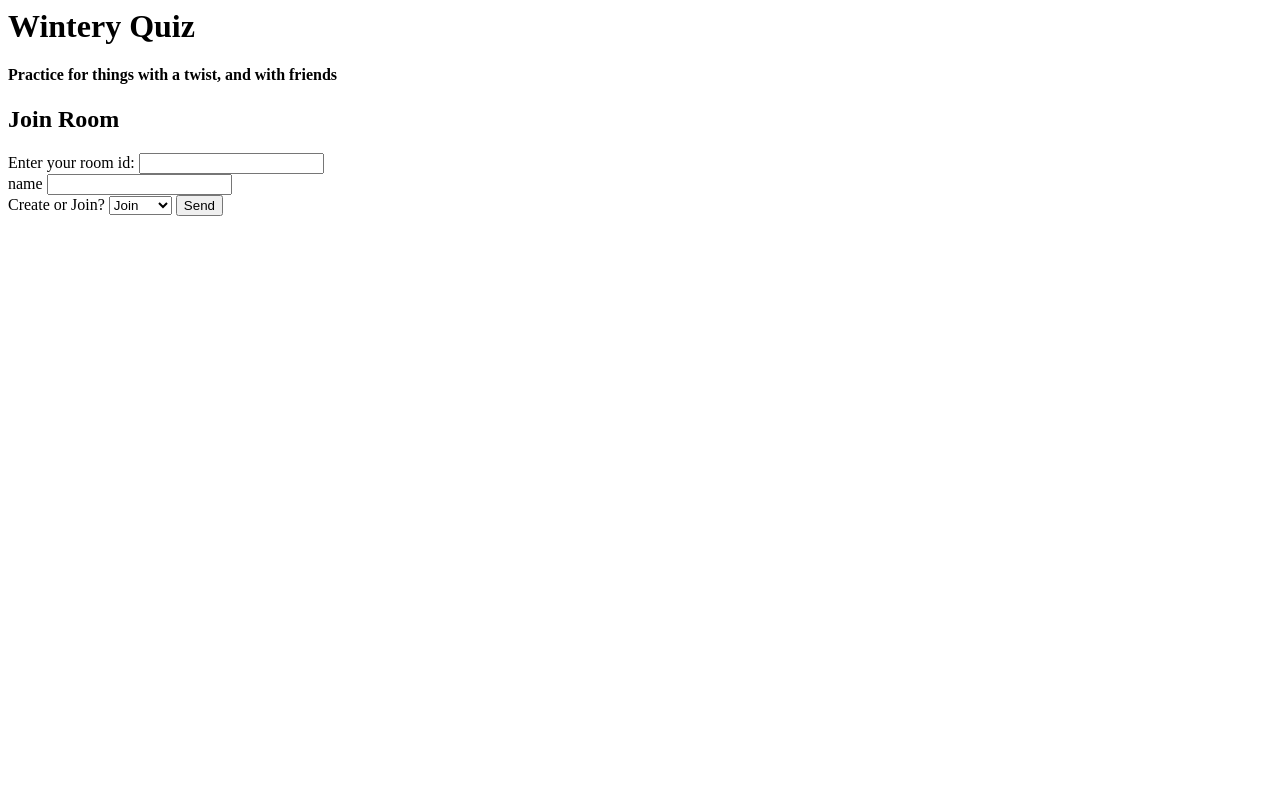
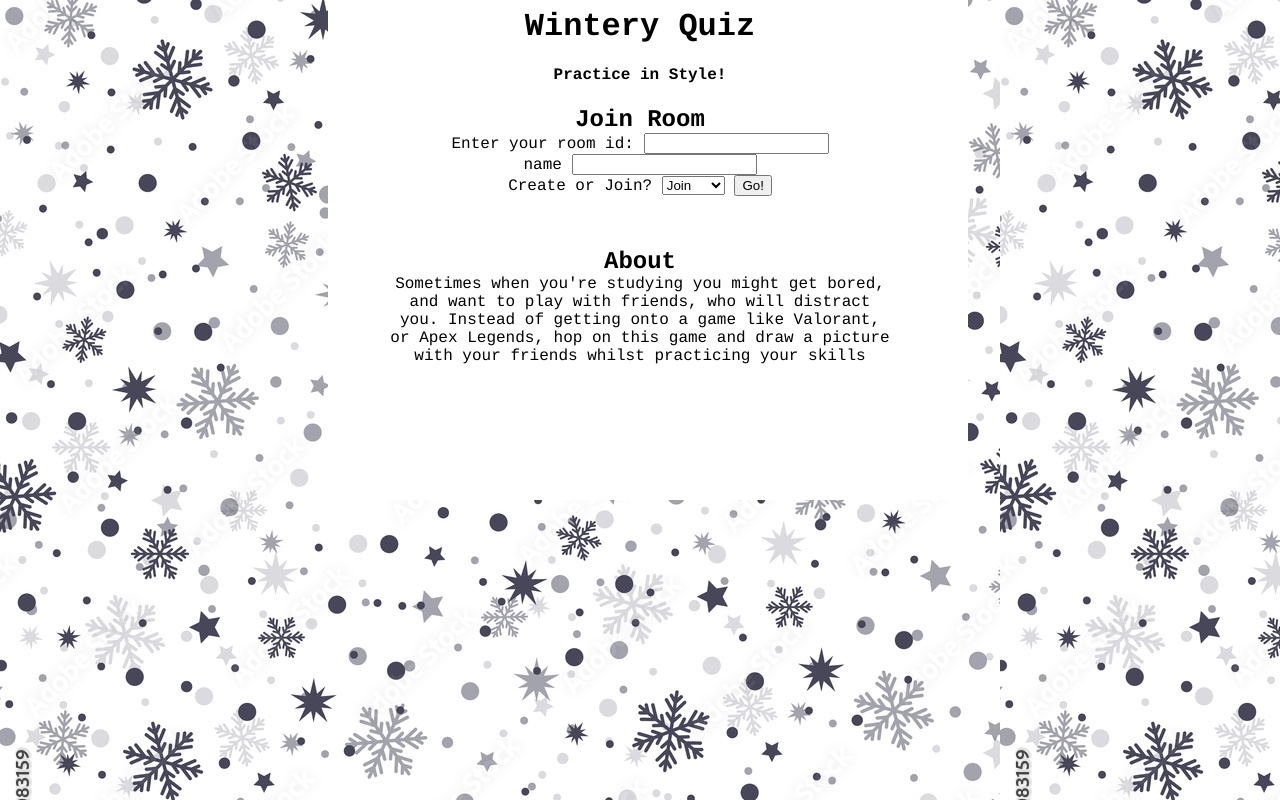
Before and after one commit to Yohello1/ridge-hackathon, a website: page dev/index.html in a window 1280 px wide. Drawn offline with nearby package versions, Linux system fonts and the light colour scheme.

Commit message:
Final version

```diff
--- a/dev/index.html
+++ b/dev/index.html
@@ -35,10 +35,53 @@
 */
 </script>
 
+
+<style>
+body {
+    align-items: center;
+    text-align: center;
+    background-image: url('/snowflake.jpg');
+    font-family:courier;
+}
+h1
+{
+    text-align:center;
+    margin:auto;
+    background-color: white;
+    width:25%;
+}
+h2
+{
+    text-align:center;
+    margin:auto;
+    background-color: white;
+    width:25%;
+}
+
+p
+{
+    width:40%;
+    margin:auto;
+}
+
+.spanBack
+{
+background-color:#FFF;
+height:500px;
+width:50%;
+margin-left:25%;
+position:absolute;
+top:0;
+z-index:-100;
+}
+
+</style>
+
+
 <body>
+
   <h1>Wintery Quiz</h1>
-
-  <h4>Practice for things with a twist, and with friends</h4>
+  <h4>Practice in Style!</h4>
 
   <h2>Join Room </h2>
   <form id="room" action="/snow.html" method="get">
@@ -46,7 +89,7 @@
     <input type="text" name="room_id" id="room_id" required/>
     <br>
     <label for"name">name</label>
-    <input type="text" name="name" id="name" required/>
+    <input type="text" name="Name" id="name" required/>
     <br>
     <label for"type">Create or Join? </label>
 
@@ -54,8 +97,20 @@
       <option value="join">Join</option>
       <option value="create">Create</option>
     </select>
-    <button>Send</button>
+    <button>Go!</button>
   </form>
 
 
+  <br>
+  <br>
+  <h2>About</h2>
+  <p> Sometimes when you're studying you might get bored, and want to play with friends, who will distract you. Instead of getting onto a game like Valorant, or Apex Legends, hop on this game and draw a picture with your friends whilst practicing your skills </p>
+
+
+
+  <div class="spanBack">
+  </div>
+
+
+
 </body>
```
Also changed, not shown: dev/mathProblems.txt (+8 -2 lines), dev/snow.html (+3 -3 lines).
